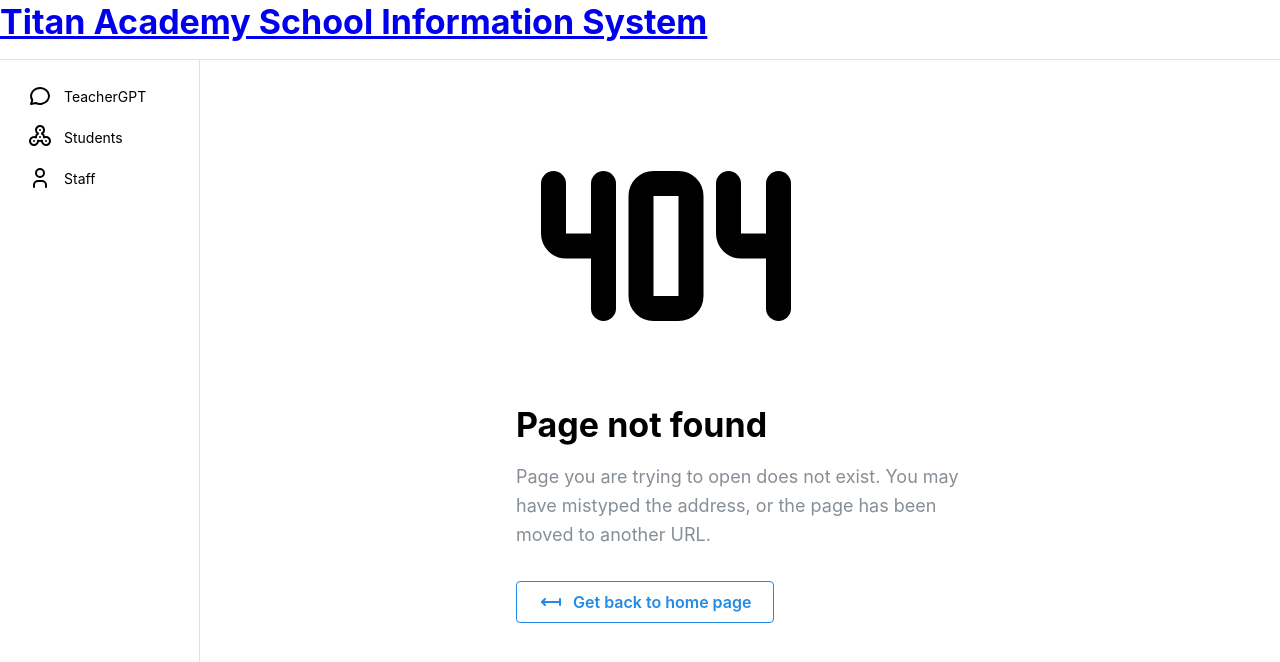
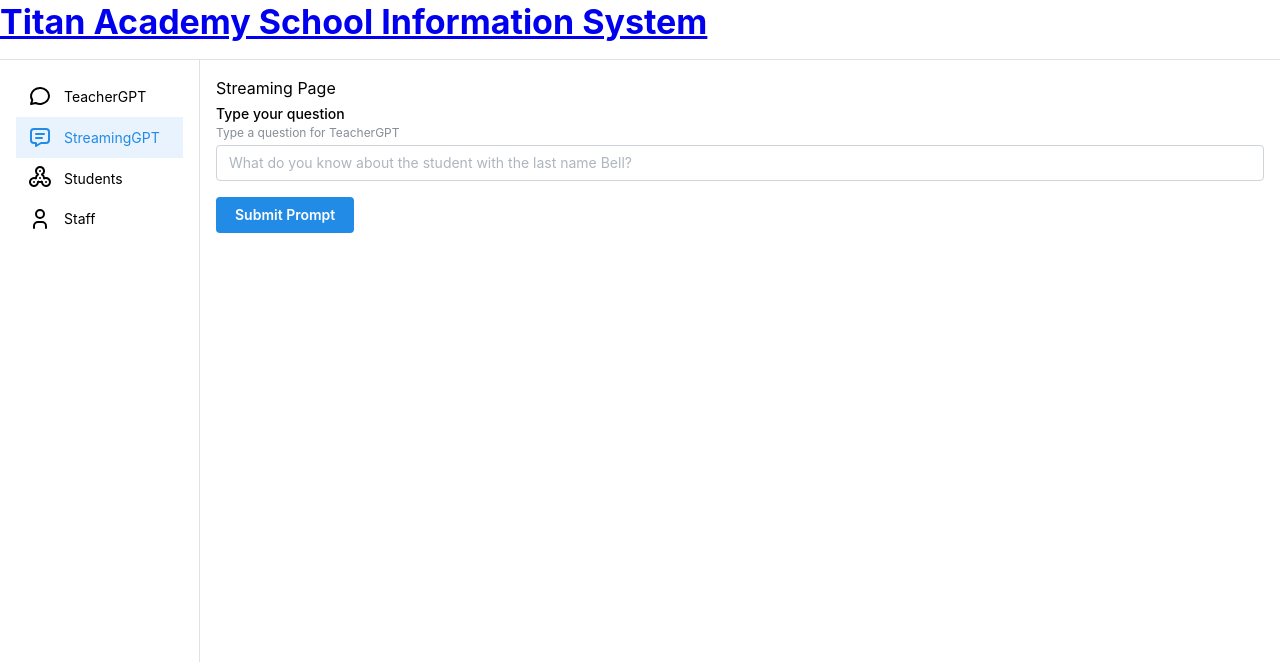
Before and after one commit to sxflynn/TeacherGPT, a React (Vite) app in the folder titanweb/: page /gptstreaming in a window 1280 px wide. Shown: the top 662 px of the page. Built offline with nearby package versions, Linux system fonts and the light colour scheme.

Commit message:
streaming updates

```diff
--- a/titanweb/src/components/AppShellNavbar.tsx
+++ b/titanweb/src/components/AppShellNavbar.tsx
@@ -1,5 +1,5 @@
 import { NavLink } from "@mantine/core";
-import { IconFidgetSpinner, IconMessageCircle, IconUser } from "@tabler/icons-react";
+import { IconFidgetSpinner, IconMessage, IconMessageCircle, IconUser } from "@tabler/icons-react";
 import { useEffect, useState } from "react";
 import { Link } from "react-router-dom";
 
@@ -12,6 +12,7 @@ export function AppShellNavbar() {
 
   const links = [
     {link: "/gpt", label:"TeacherGPT", icon: IconMessageCircle},
+    { link: "/gptstreaming", label: "StreamingGPT", icon:IconMessage},
     { link: "/students", label: "Students", icon: IconFidgetSpinner },
     { link: "/Staff", label: "Staff", icon: IconUser },
   ];
--- /dev/null
+++ b/titanweb/src/components/ChatDisplayStreaming.tsx
@@ -0,0 +1,11 @@
+import { Text, Paper } from "@mantine/core";
+
+export type ChatResponse = { response : string}
+
+export function ChatDisplayStreaming({ data }: { data: ChatResponse }) {
+    return (
+      <Paper>
+        <Text>{data.response}</Text>
+      </Paper>
+    );
+  }
--- a/titanweb/src/main.tsx
+++ b/titanweb/src/main.tsx
@@ -18,6 +18,7 @@ import { GPTPage } from "./pages/GPTPage.tsx";
 import { StaffPage } from "./pages/StaffPage.tsx";
 import PageNotFound from "./pages/PageNotFound.tsx";
 import { StudentPage } from "./pages/StudentPage.tsx";
+import { GPTStreaming } from "./pages/GPTStreaming.tsx";
 
 const client = new ApolloClient({
   uri: "http://localhost:8080/graphql",
@@ -31,6 +32,7 @@ const router = createBrowserRouter(
       <Route path="students" element={<StudentPage />} />
       <Route path="staff" element={<StaffPage />} />
       <Route path="gpt" element={<GPTPage />} />
+      <Route path="gptstreaming" element={<GPTStreaming />} />
       <Route path="*" element={<PageNotFound />} />
     </Route>
   )
--- /dev/null
+++ b/titanweb/src/pages/GPTStreaming.tsx
@@ -0,0 +1,84 @@
+import { Box, Button, Group, TextInput } from "@mantine/core";
+import { useForm } from "@mantine/form";
+import { useState } from "react";
+import { Loading } from "../components/Loading/Loading";
+import { Error } from "../components/Error";
+import { ChatDisplayStreaming, ChatResponse } from "../components/ChatDisplayStreaming";
+
+type FormInput = {
+  prompt: string;
+};
+
+export function GPTStreaming() {
+  const [loading, setLoading] = useState(false);
+  const [error, setError] = useState<null | string>(null);
+  const [chatText, setChatText] = useState<null | ChatResponse>(null);
+
+  const form = useForm<FormInput>({
+    initialValues: {
+      prompt: "",
+    },
+    validate: {
+      prompt: (value: string) =>
+        value.length === 0 ? "Please type a prompt" : null,
+    },
+  });
+
+  const handleSubmit = async (values: FormInput) => {
+    setLoading(true);
+
+    try {
+      setError(null);
+      const response = await fetch(
+        `${import.meta.env.VITE_CHATLOGIC_BASE_URL}/promptstreaming`,
+        {
+          method: "POST",
+          headers: {
+            "Content-Type": "application/json",
+          },
+          body: JSON.stringify(values),
+        }
+      );
+
+      if (response.status === 200) {
+        const data: ChatResponse = await response.json();
+        setChatText(data);
+      } else if (response.status === 429) {
+        setError(
+          "You've exceeded the rate limit. Please try again in a few minutes."
+        );
+      } else {
+        setError("There was an error connecting to the AI server.");
+      }
+    } catch (error) {
+      console.error("Error:", error);
+      setError("Network error. Please try again.");
+    } finally {
+      setLoading(false);
+    }
+  };
+
+  return (
+    <>
+      Streaming Page
+      <Box mb="md">
+        <form onSubmit={form.onSubmit(handleSubmit)}>
+          <TextInput
+            label="Type your question"
+            description="Type a question for TeacherGPT"
+            placeholder="What do you know about the student with the last name Bell?"
+            {...form.getInputProps('prompt')}
+          />
+          <Group>
+            <Button type="submit" disabled={loading} mt="md">
+              Submit Prompt
+            </Button>
+            {loading && <Loading />}
+          </Group>
+          {error && <Error error={error} onDismiss={() => setError(null)} />}
+        </form>
+      </Box>
+      {chatText && <ChatDisplayStreaming data={chatText} />}
+    </>
+  );
+}
```
Also changed, not shown: 2 other files (tests, documents, lock files or other folders).
